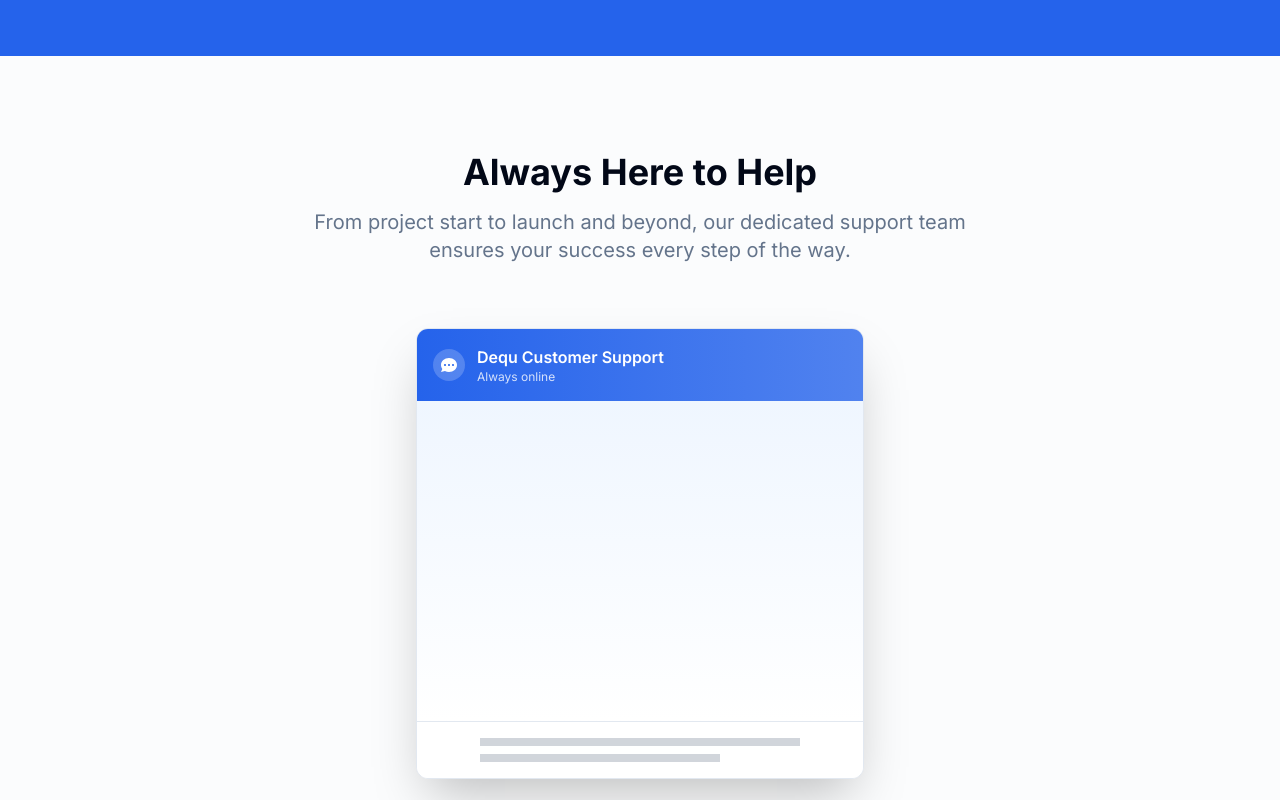
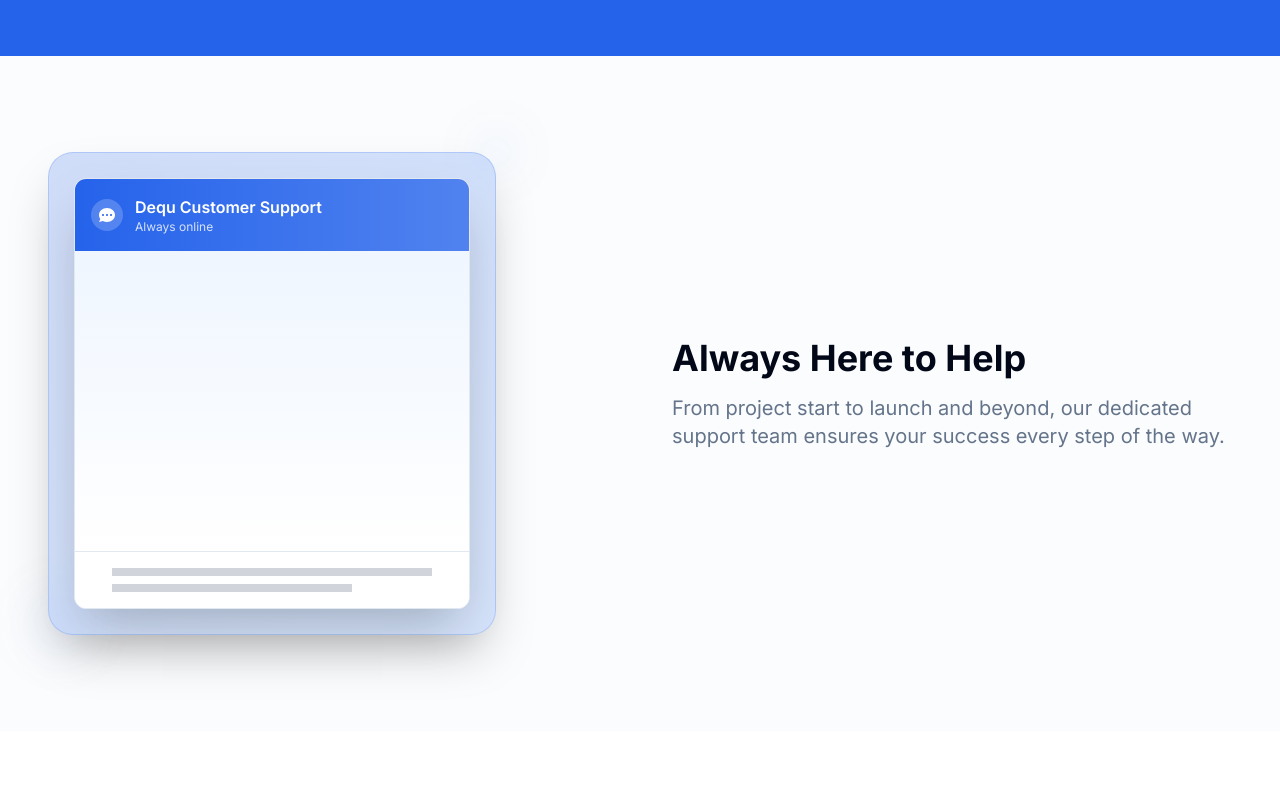
Before and after one commit to henrikbm20/portfolio-website, a React (Vite) app: page / in a window 1280 px wide. Shown: the part 1520-2320 px from the top of the page. Built offline with nearby package versions, Linux system fonts and the light colour scheme.

Commit message:
Updated chatanimationsection

```diff
--- a/src/components/home/ChatAnimationSection.tsx
+++ b/src/components/home/ChatAnimationSection.tsx
@@ -30,18 +30,22 @@ export function ChatAnimationSection() {
 
   return (
     <Section className="relative bg-muted/30 py-24">
-      <div className="text-center mb-16">
-        <h2 className="text-3xl md:text-4xl font-bold mb-4">
-          Always Here to Help
-        </h2>
-        <p className="text-xl text-muted-foreground max-w-2xl mx-auto">
-          From project start to launch and beyond, our dedicated support team ensures your success every step of the way.
-        </p>
-      </div>
+      <div className="max-w-7xl mx-auto px-4">
+        <div className="grid lg:grid-cols-2 gap-16 items-center">
+          {/* Left side - Chat Animation */}
+          <div className="order-1 lg:order-1">
+            <div className="max-w-md">
+              {/* Container with same styling as hero image */}
+              <div className="relative w-full">
+                {/* Floating elements for depth - aligned to grid */}
+                <div className="absolute bg-primary/10 rounded-full blur-xl animate-pulse" style={{ top: '-25px', right: '-25px', width: '50px', height: '50px' }}></div>
+                <div className="absolute bg-blue-500/10 rounded-full blur-xl animate-pulse delay-1000" style={{ bottom: '-25px', left: '-25px', width: '75px', height: '75px' }}></div>
 
-      <div className="max-w-md mx-auto">
+                {/* Main container - matching hero image style */}
+                <div className="relative bg-gradient-to-br from-primary/20 to-blue-500/20 backdrop-blur-sm border border-primary/20 shadow-2xl" style={{ borderRadius: '25px', padding: '25px' }}>
+
                   {/* Chat Window */}
-        <div className="bg-white rounded-xl shadow-2xl overflow-hidden border border-border">
+                  <div className="bg-white rounded-xl shadow-2xl overflow-hidden border border-border transform hover:scale-105 transition-all duration-500 hover:shadow-3xl">
               {/* Chat Header */}
               <div className="bg-gradient-to-r from-primary to-primary/80 p-4 text-white">
                 <div className="flex items-center gap-3">
@@ -58,7 +62,8 @@ export function ChatAnimationSection() {
               </div>
 
           {/* Chat Messages Container */}
-          <div className="p-4 h-80 bg-gradient-to-b from-blue-50 to-white overflow-hidden relative flex flex-col justify-end">
+                        {/* Chat Messages Container */}
+              <div className="p-4 bg-gradient-to-b from-blue-50 to-white overflow-hidden relative flex flex-col justify-end" style={{ height: '300px' }}>
 
             <div className="flex flex-col gap-3">
 
@@ -155,6 +160,21 @@ export function ChatAnimationSection() {
           </div>
                   </div>
                 </div>
+              </div>
+            </div>
+          </div>
+
+          {/* Right side - Text Content */}
+          <div className="order-2 lg:order-2 text-center lg:text-left">
+            <h2 className="text-3xl md:text-4xl font-bold mb-4">
+              Always Here to Help
+            </h2>
+            <p className="text-xl text-muted-foreground">
+              From project start to launch and beyond, our dedicated support team ensures your success every step of the way.
+            </p>
+          </div>
+        </div>
+      </div>
     </Section>
   )
 }
```
Lines whose indentation alone changed are shown as unchanged.
